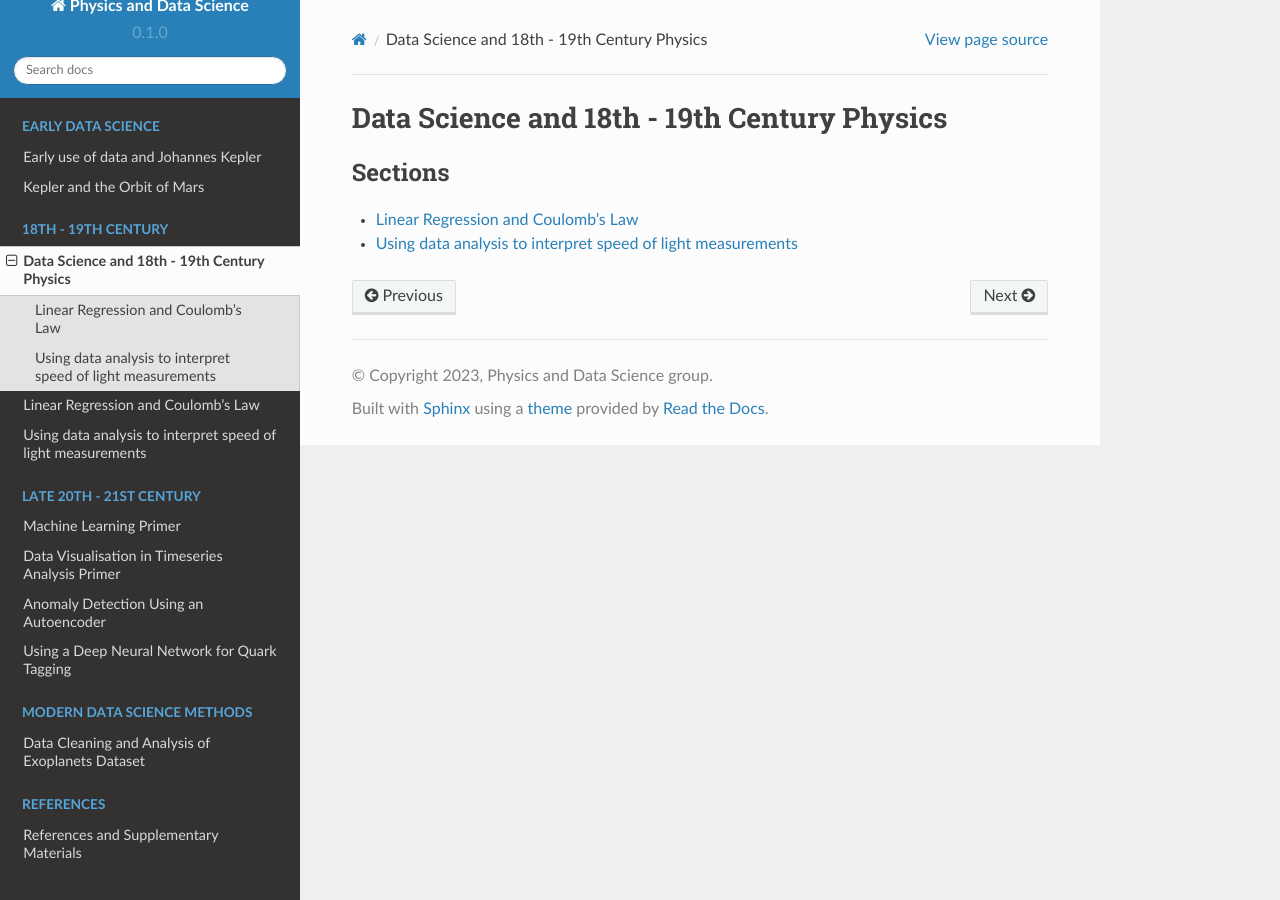
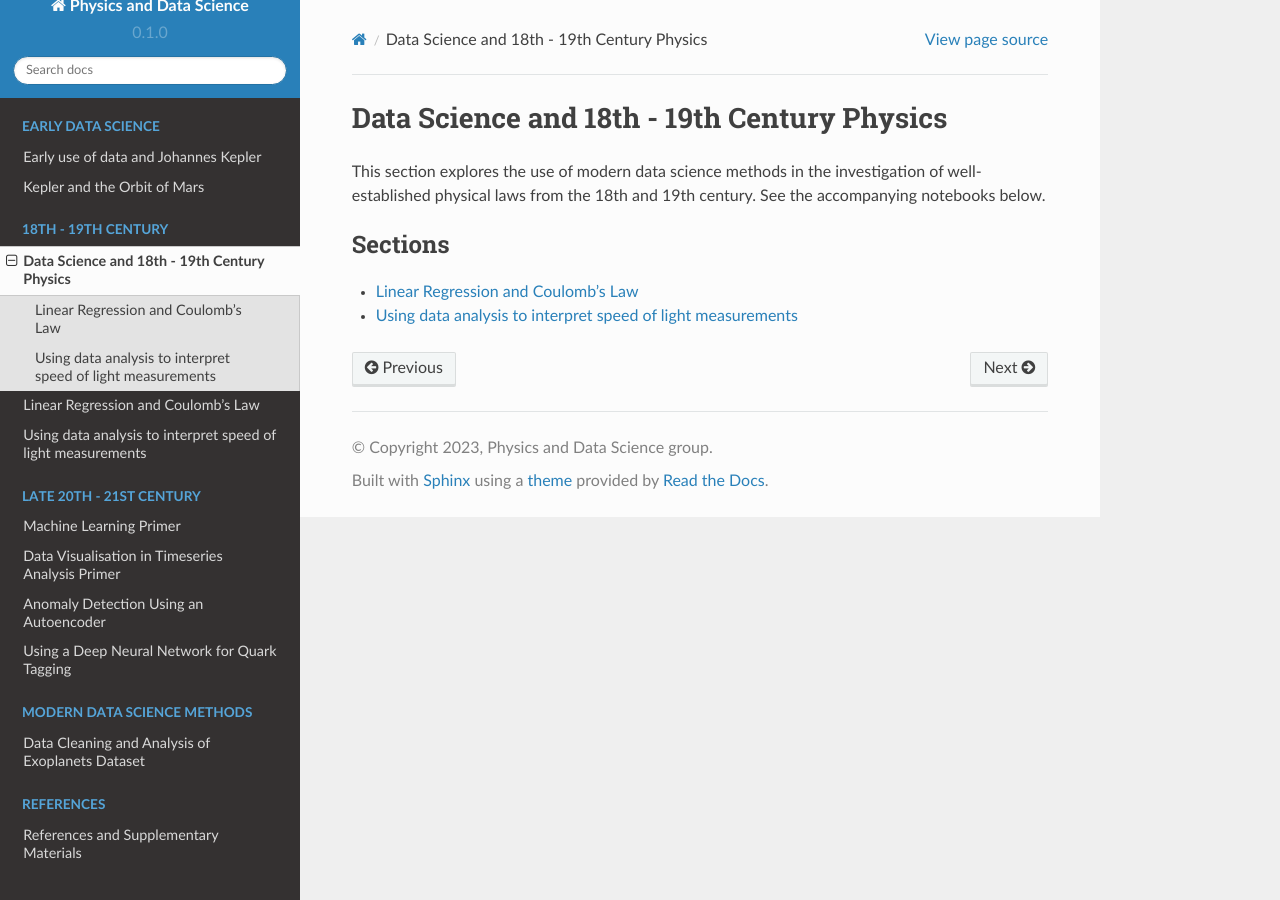
Before and after one commit to PhysData/course, a Sphinx documentation site: the page built from docs/mid.rst, in a window 1280 px wide. Built offline with Sphinx 7.4.7 and the Read the Docs theme 2.0.0, drawn with Linux system fonts in a browser that asks for light colours; pages that are not in the unit, such as notebooks, are missing from menus.

Commit message:
Added text to mid'

```diff
--- a/docs/mid.rst
+++ b/docs/mid.rst
@@ -1,5 +1,7 @@
 Data Science and 18th - 19th Century Physics
 ===========================================================
+
+This section explores the use of modern data science methods in the investigation of well-established physical laws from the 18th and 19th century. See the accompanying notebooks below.
 
 .. toctree::
    :maxdepth: 1
```
